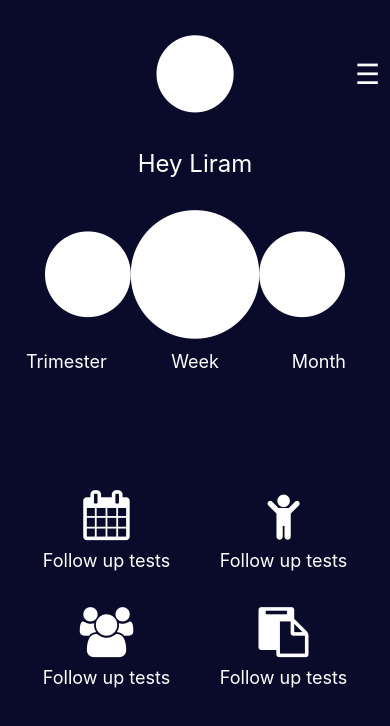
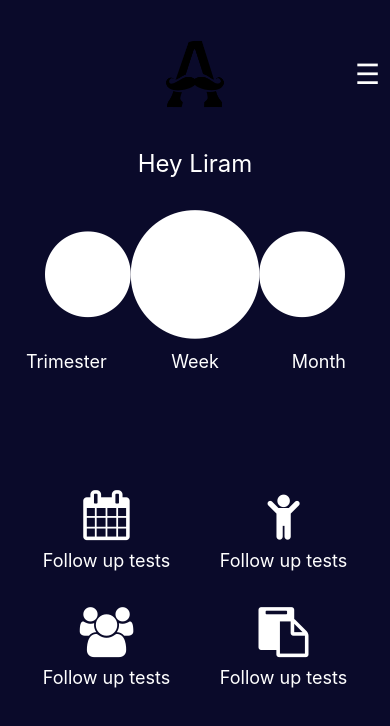
Before and after one commit to LiramGoli/Abale, a React Native app in the folder Front/: screen / in a window 390 px wide. Shown: the top 726 px of the page. Built offline with nearby package versions, Linux system fonts and the light colour scheme.

Commit message:
added logo(needs to be white)

```diff
--- a/Front/src/screens/DashboardScreen.tsx
+++ b/Front/src/screens/DashboardScreen.tsx
@@ -1,5 +1,5 @@
 import React from "react";
-import { View, Text, StyleSheet, TouchableOpacity } from "react-native";
+import { View, Text, StyleSheet, TouchableOpacity, Image } from "react-native";
 import Icon from "react-native-vector-icons/FontAwesome";
 import { globalStyles } from "../utils/GlobalStyles";
 
@@ -8,7 +8,7 @@ const DashboardScreen: React.FC = () => {
     <View style={globalStyles.container}>
       <View style={styles.header}>
         <View style={styles.logoContainer}>
-          <Icon name="circle" style={styles.logo} />
+          <Image source={require("../../assets/logo.png")} style={{width: 90, height: 90}} />
         </View>
         <TouchableOpacity style={styles.menuButton}>
           <Text style={styles.menuText}>☰</Text>
@@ -27,7 +27,9 @@ const DashboardScreen: React.FC = () => {
           <View style={styles.centerLabelContainer}>
             <Text style={[globalStyles.text, styles.centerLabel]}>Week</Text>
           </View>
-          <Text style={{...globalStyles.text, marginHorizontal:44}}>Month</Text>
+          <Text style={{ ...globalStyles.text, marginHorizontal: 44 }}>
+            Month
+          </Text>
         </View>
       </View>
 
@@ -109,7 +111,7 @@ const styles = StyleSheet.create({
   circleLabelsContainer: {
     flexDirection: "row",
     justifyContent: "space-between",
-    width: '100%',
+    width: "100%",
   },
   circleLabel: {
     marginHorizontal: 26,
```
Also changed, not shown: Front/assets/logo.png (added), 1 other file (tests, documents, lock files or other folders).
